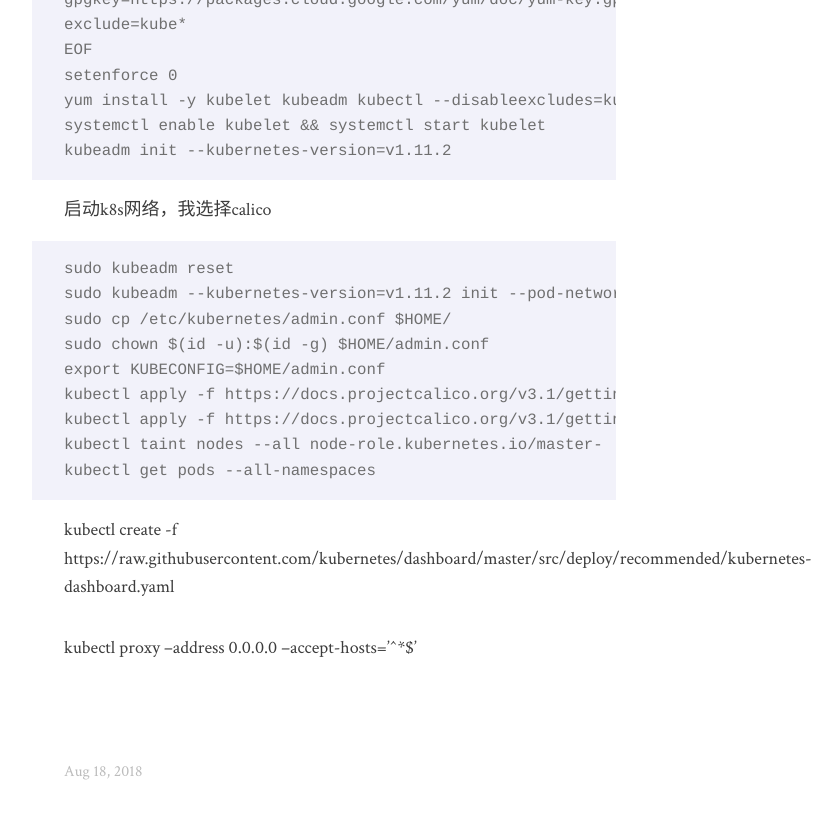
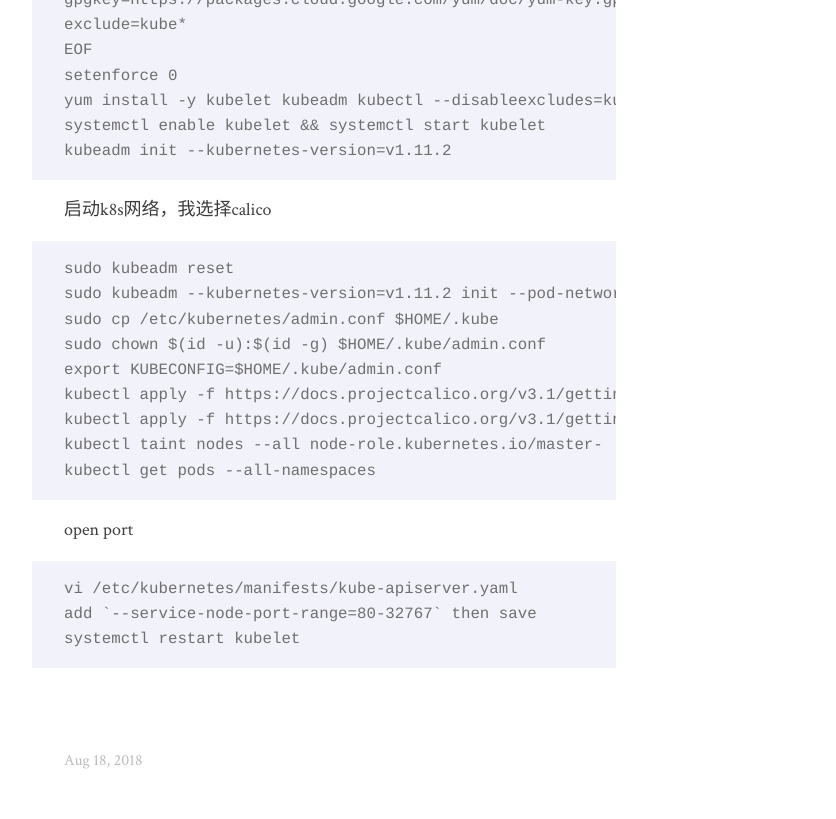
Before and after one commit to ppphp/ppphp.github.io, a Jekyll site: the page built from _posts/2018-08-18-effective-way.md, in a window 1280 px wide and 900 px high, scrolled down 7228 px. Shown: the top 819 px of the window, without its empty margins (316-1152 px from the left). Built offline with Jekyll 4.4.1, drawn with Linux system fonts in a browser that asks for light colours.

Commit message:
Update 2018-08-18-effective-way.md

````diff
--- a/_posts/2018-08-18-effective-way.md
+++ b/_posts/2018-08-18-effective-way.md
@@ -242,16 +242,17 @@
 ```
 sudo kubeadm reset
 sudo kubeadm --kubernetes-version=v1.11.2 init --pod-network-cidr=192.168.0.0/16
-sudo cp /etc/kubernetes/admin.conf $HOME/
-sudo chown $(id -u):$(id -g) $HOME/admin.conf
-export KUBECONFIG=$HOME/admin.conf
+sudo cp /etc/kubernetes/admin.conf $HOME/.kube
+sudo chown $(id -u):$(id -g) $HOME/.kube/admin.conf
+export KUBECONFIG=$HOME/.kube/admin.conf
 kubectl apply -f https://docs.projectcalico.org/v3.1/getting-started/kubernetes/installation/hosted/rbac-kdd.yaml
 kubectl apply -f https://docs.projectcalico.org/v3.1/getting-started/kubernetes/installation/hosted/kubernetes-datastore/calico-networking/1.7/calico.yaml
 kubectl taint nodes --all node-role.kubernetes.io/master-
 kubectl get pods --all-namespaces
 ```
-
-
-kubectl create -f https://raw.githubusercontent.com/kubernetes/dashboard/master/src/deploy/recommended/kubernetes-dashboard.yaml
-
-kubectl proxy --address 0.0.0.0 --accept-hosts='^*$'
+open port
+```
+vi /etc/kubernetes/manifests/kube-apiserver.yaml
+add `--service-node-port-range=80-32767` then save
+systemctl restart kubelet
+```
````
